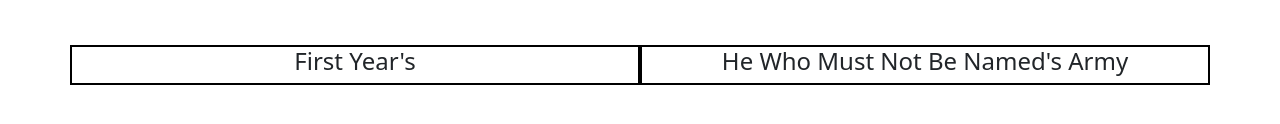
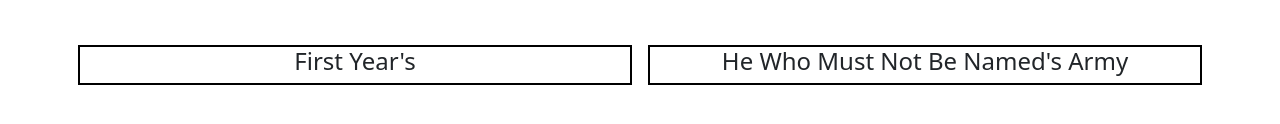
Before and after one commit to Gnashed/INDIVIDUAL-PROJECT-sorting-hat-v2, a plain HTML site: page index.html in a window 1280 px wide. Shown: the part 370-494 px from the top of the page. Drawn offline with nearby package versions, Linux system fonts and the light colour scheme.

Commit message:
Added some margin between the columns for the classroom on the x-axis.

```diff
--- a/index.html
+++ b/index.html
@@ -44,10 +44,10 @@
 
       <!-- classroom -->
       <section class="classroom row mt-5">
-        <div class="classroom-col col">
+        <div class="classroom-col col mx-2">
           <h4>First Year's</h4>
         </div>
-        <div class="classroom-col col">
+        <div class="classroom-col col mx-2">
           <h4>He Who Must Not Be Named's Army</h4>
         </div>
       </section>
```
